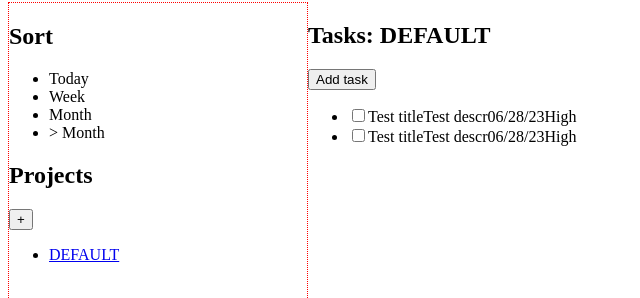
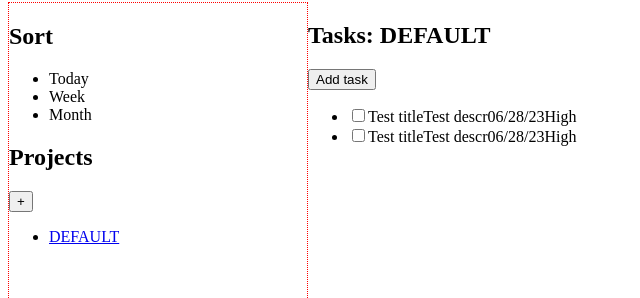
Before and after one commit to jesse610/todo-app, a website built with webpack: page src/index.html in a window 1280 px wide. Shown: the part 78-376 px from the top of the page, without its empty margins (0-640 px from the left). Built offline with nearby package versions, Linux system fonts and the light colour scheme.

Commit message:
removed > month

```diff
--- a/src/index.html
+++ b/src/index.html
@@ -17,7 +17,6 @@
                     <li>Today</li>
                     <li>Week</li>
                     <li>Month</li>
-                    <li>> Month</li>
                 </ul>
             </div>
             <div id="project-container">
```
